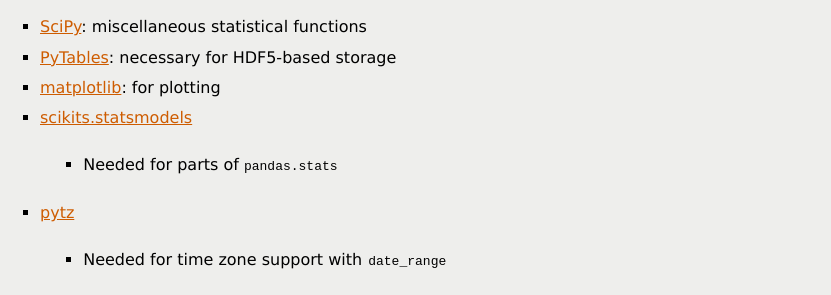
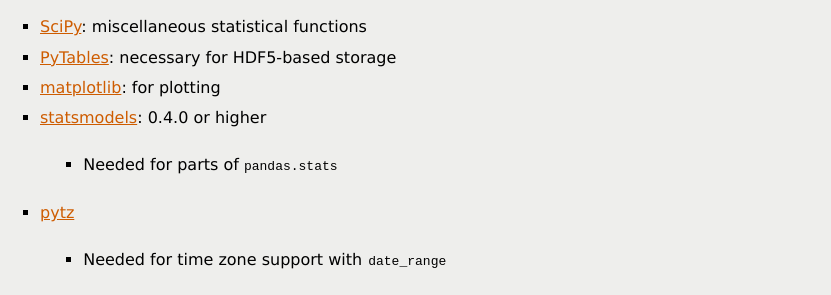
Before and after one commit to mobogaqc/pandas, a Sphinx documentation site: the page built from doc/source/install.rst, in a window 1280 px wide and 900 px high, scrolled down 1125 px. Shown: the part 152-447 px from the top of the window, without its empty margins (0-831 px from the left). Built offline with Sphinx 7.4.7, drawn with Linux system fonts in a browser that asks for light colours; formulas are drawn with MathJax 3; the version number is read from the project's files by our own code.

Commit message:
DOC: remove scikits from statsmodels and indicate >= 0.4.0 for optional features

```diff
--- a/doc/source/install.rst
+++ b/doc/source/install.rst
@@ -74,7 +74,7 @@
   * `SciPy <http://www.scipy.org>`__: miscellaneous statistical functions
   * `PyTables <http://www.pytables.org>`__: necessary for HDF5-based storage
   * `matplotlib <http://matplotlib.sourceforge.net/>`__: for plotting
-  * `scikits.statsmodels <http://statsmodels.sourceforge.net/>`__
+  * `statsmodels <http://statsmodels.sourceforge.net/>`__: 0.4.0 or higher
      * Needed for parts of :mod:`pandas.stats`
   * `pytz <http://pytz.sourceforge.net/>`__
      * Needed for time zone support with ``date_range``
```
